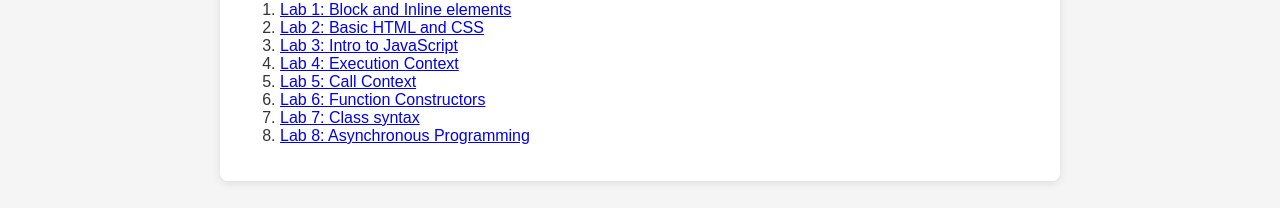
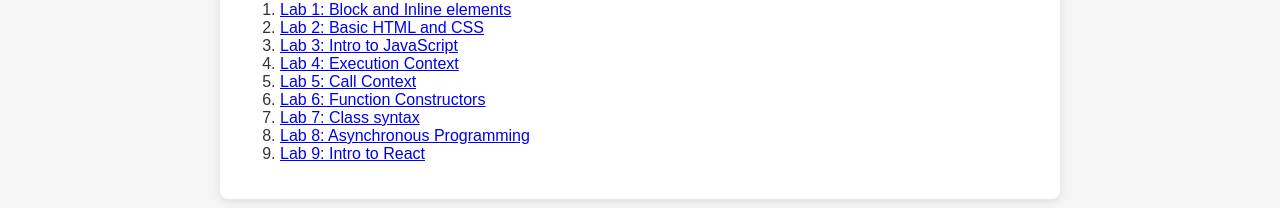
Before and after one commit to wertypotom/my-website, a plain HTML site: page index.html in a window 1280 px wide. Shown: the part 491-699 px from the top of the page. Drawn offline with Linux system fonts and the light colour scheme.

Commit message:
added lab 9

```diff
--- a/index.html
+++ b/index.html
@@ -84,6 +84,14 @@
               Lab 8: Asynchronous Programming
             </a>
           </li>
+          <li>
+            <a
+              href="https://github.com/wertypotom/wap_labs/tree/main/lab9"
+              target="_blank"
+            >
+              Lab 9: Intro to React
+            </a>
+          </li>
         </ol>
       </div>
     </main>
```
